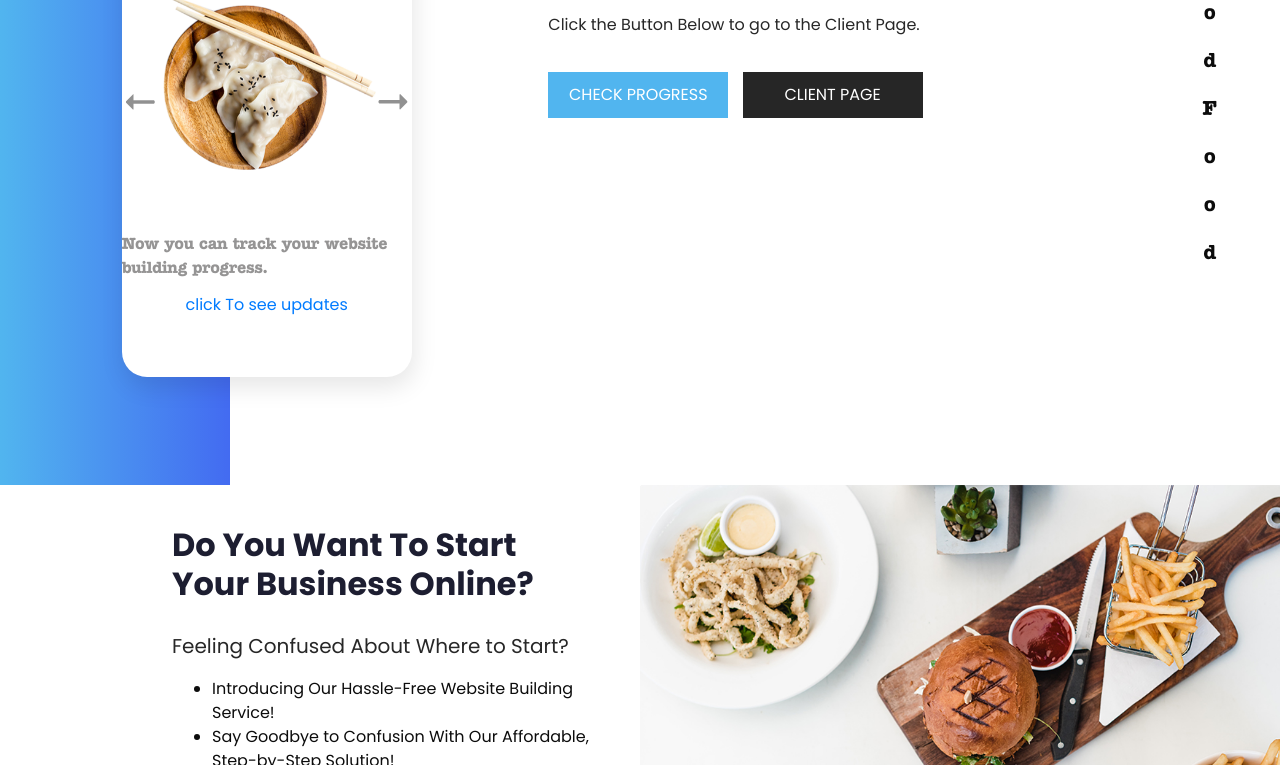
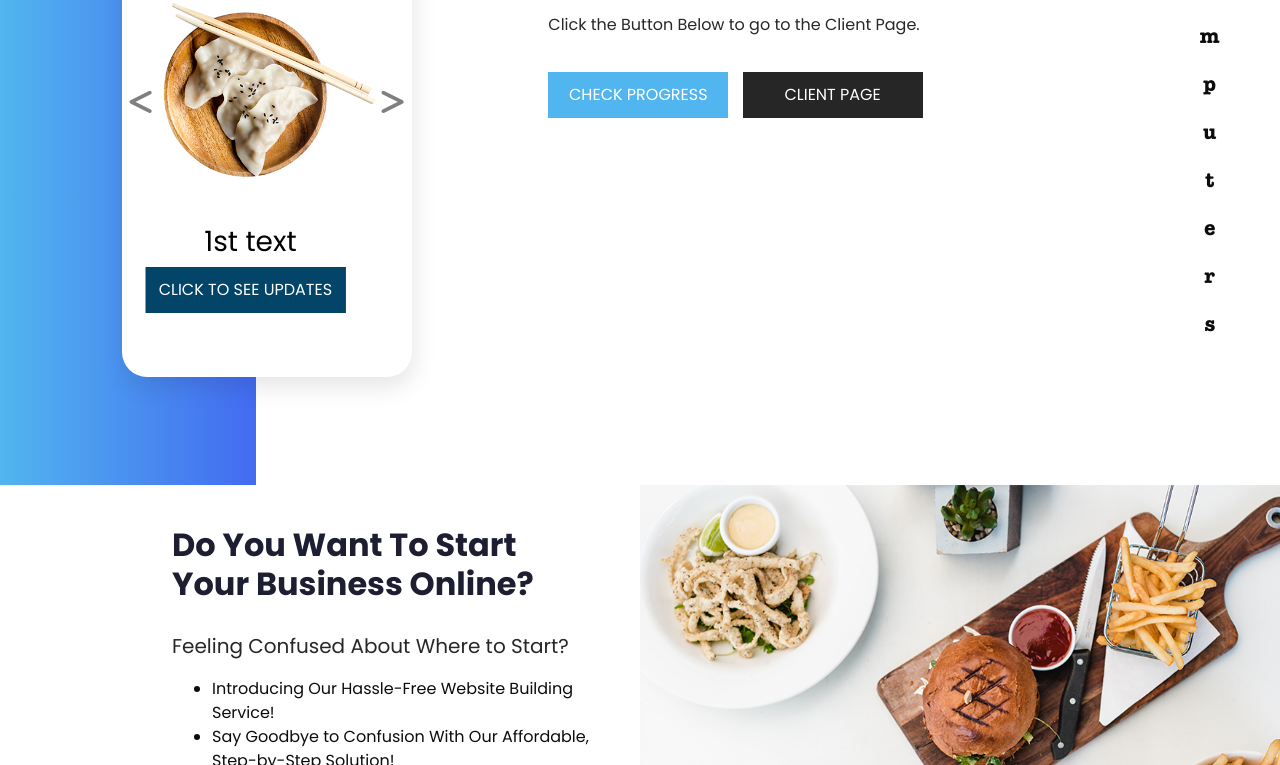
Before and after one commit to Vast-Academy/vacomputers.com, a plain HTML site: page index.html in a window 1280 px wide. Shown: the part 315-1080 px from the top of the page. Drawn offline with nearby package versions, Linux system fonts and the light colour scheme.

Commit message:
dynamically ccontent add in slider

```diff
--- a/css/style.css
+++ b/css/style.css
@@ -84,7 +84,7 @@ body {
   position: absolute;
   top: 0;
   left: 0;
-  width: 18%;
+  width: 20%;
   min-width: 150px;
   height: 100%;
   background: -webkit-gradient(linear, left top, right top, from(#51b5ef), to(#436bf1));
@@ -120,8 +120,6 @@ body {
   height: 50px;
   box-shadow: 2px 10px 25px 0 rgba(0, 0, 0, 0.1);
 }
-
-
 
 .custom_nav-container.navbar-expand-lg .navbar-nav .nav-link img {
   width: 22px;
@@ -470,8 +468,8 @@ a:focus {
 
 .slider_section .carousel-control-prev,
 .slider_section .carousel-control-next {
-  /* position: unset;
-  width: 40px;
+   /* position: absolute;  */
+  /*width: 40px;
   height: 40px;
   border-radius: 100%;
   background-size: 28px;
@@ -484,20 +482,46 @@ a:focus {
   background-position: center;
 }
 
-.slider_section .carousel-control-prev {
-  background-image: url(../images/prev-black.png);
+.slider_section .carousel-inner .btn-box .btn-1 {
+  display: inline-block;
+  padding: 10px 0px;
+  width: 200px;
+  background-color: #034469;
+  color: #ffffff;
+  border: 1px solid #034469;
+  text-transform: uppercase;
+  margin-right: 10px;
+  text-align: center;
+}
+
+.slider_section .carousel-inner .btn-box .btn-1:hover {
+  background-color: transparent;
+  color: #034469;
+}
+
+.slider_section .carousel-inner .btn-box{
+  display: flex;
+  justify-content: center;
+  align-items: center;
+}
+.slider_section .carousel-control-prev i {
+  /* background-image: url(../images/prev-black.png); */
+  color: black;
+  font-size: 1.85rem;
 }
 
 .slider_section .carousel-control-prev:hover {
-  background-image: url(../images/prev-grey.png);
+  /* background-image: url(../images/prev-grey.png); */
 }
 
-.slider_section .carousel-control-next {
-  background-image: url(../images/next-black.png);
+.slider_section .carousel-control-next i {
+  /* background-image: url(../images/next-black.png); */
+  color: black;
+  font-size: 1.85rem;
 }
 
 .slider_section .carousel-control-next:hover {
-  background-image: url(../images/next-grey.png);
+  /* background-image: url(../images/next-grey.png); */
 }
 
 .slider_section .carousel-indicators {
@@ -505,6 +529,11 @@ a:focus {
   position: unset;
   font-family: 'American Typewriter', sans-serif;
   font-weight: 400;
+}
+
+.carousel-inner .subtitle{
+  text-align: center;
+
 }
 
 .slider_section .carousel-indicators li {
--- a/index.html
+++ b/index.html
@@ -12,7 +12,7 @@
   <meta name="description" content="" />
   <meta name="author" content="" />
 
-  <title>Goid</title>
+  <title>VA Computers</title>
   <!-- slider stylesheet -->
   <link rel="stylesheet" type="text/css"
     href="https://cdnjs.cloudflare.com/ajax/libs/OwlCarousel2/2.3.4/assets/owl.carousel.min.css" />
@@ -23,6 +23,7 @@
   <!-- fonts style -->
   <link href="https://fonts.googleapis.com/css?family=Open+Sans:400,700|Poppins:400,700|Raleway:400,700&display=swap"
     rel="stylesheet" />
+    <link rel="stylesheet" href="https://cdnjs.cloudflare.com/ajax/libs/font-awesome/6.5.1/css/all.min.css">
 
   <!-- Custom styles for this template -->
   <link href="css/style.css" rel="stylesheet" />
@@ -39,7 +40,7 @@
           <a class="navbar-brand" href="index.html">
             <img src="images/logo.png" alt="" />
             <span>
-              Goid
+              VA Computers
             </span>
           </a>
 
@@ -80,14 +81,17 @@
     <section class=" slider_section position-relative">
       <div class="side_heading">
         <h5>
-          G
-          o
-          o
-          d
-          F
-          o
-          o
-          d
+         V
+         A
+         C
+         o
+         m
+         p
+         u
+         t
+         e
+         r
+         s
         </h5>
       </div>
       <div class="container-fluid">
@@ -98,56 +102,28 @@
                 <li data-target="#carouselExampleIndicators" data-slide-to="0" class="active" style="color: black; font-size: 1.25rem;">
                 Website Update Monitoring
                 </li>
-                <li data-target="#carouselExampleIndicators" data-slide-to="1">
-                  02
-                </li>
-                <li data-target="#carouselExampleIndicators" data-slide-to="2">
-                  03
-                </li>
-                <li data-target="#carouselExampleIndicators" data-slide-to="3">
-                  04
-                </li>
               </ol>
               <div class="carousel-inner">
                 <div class="carousel-item active">
                   <div class="img-box b-1">
                     <img src="images/slider-img.png" alt="" />
                   </div>
-                </div>
-                <div class="carousel-item">
-                  <div class="img-box b-2">
-                    <img src="images/hot-1.png" alt="" />
-                  </div>
-                </div>
-                <div class="carousel-item">
-                  <div class="img-box b-3">
-                    <img src="images/hot-2.png" alt="" />
-                  </div>
-                </div>
-                <div class="carousel-item">
-                  <div class="img-box b-4">
-                    <img src="images/hot-3.png" alt="" />
-                  </div>
+                  <h3 class="subtitle">1st text</h3>
+                  <div class="btn-box">
+                    <a href="" class="btn-1">
+                      click To see updates
+                    </a>
+                    </div>
                 </div>
               </div>
               <div class="carousel_btn-box">
-                <a class="carousel-control-prev" href="#carouselExampleIndicators" role="button" data-slide="prev">
+                <a class="carousel-control-prev" href="#carouselExampleIndicators" role="button" data-slide="prev"><i class="fa-solid fa-less-than"></i>
                   <span class="sr-only">Previous</span>
                 </a>
-                <a class="carousel-control-next" href="#carouselExampleIndicators" role="button" data-slide="next">
+                <a class="carousel-control-next" href="#carouselExampleIndicators" role="button" data-slide="next"><i class="fa-solid fa-greater-than"></i>
                   <span class="sr-only">Next</span>
                 </a>
               </div>
-              <ol class="carousel-indicators">
-                <li data-target="#carouselExampleIndicators" data-slide-to="0" class="active">
-                  Now you can track your website building progress.
-                </li>
-                </ol>
-                <div class="btn-box">
-                  <a href="" class="btn-1">
-                    click To see updates
-                  </a>
-                  </div>
             </div>
 
           </div>
--- a/js/script.js
+++ b/js/script.js
@@ -11,6 +11,8 @@ function component(compoNum) {
 
     let parentOl = document.querySelector(".carousel-indicators");
     parentOl.appendChild(li1);
+    li1.style.color = 'black';
+    li1.style.fontSize = '1.25rem';
 
 
     let div1 = document.createElement('div');
@@ -26,24 +28,33 @@ function component(compoNum) {
 
 
     let img1 = document.createElement('img');
-    img1.src = "images/hot-3.png";
-
+    img1.src = "images/hot-1.png";
 
     div2.appendChild(img1);
 
+    let h1 = document.createElement('h3');
+    h1.classList.add("subtitle");
+    h1.innerHTML = "2nd text";
 
+    div1.appendChild(h1);
+
+    let btnDiv = document.createElement('div');
+    btnDiv.classList.add("btn-box");
+
+    let a = document.createElement('a');
+    a.classList.add("btn-1");
+    a.innerHTML = "Click";
+
+    btnDiv.appendChild(a);
+
+    div1.appendChild(btnDiv);
     let parentDiv = document.querySelector(".carousel-inner");
     parentDiv.appendChild(div1);
 }
 
 
-component(5);
-component(6);
-component(7);
-component(8);
-component(9);
-component(10);
-component(11);
+component("2ndwebsite");
+
 
 function hotSection() {
     let hotDiv = document.createElement('div');
```
